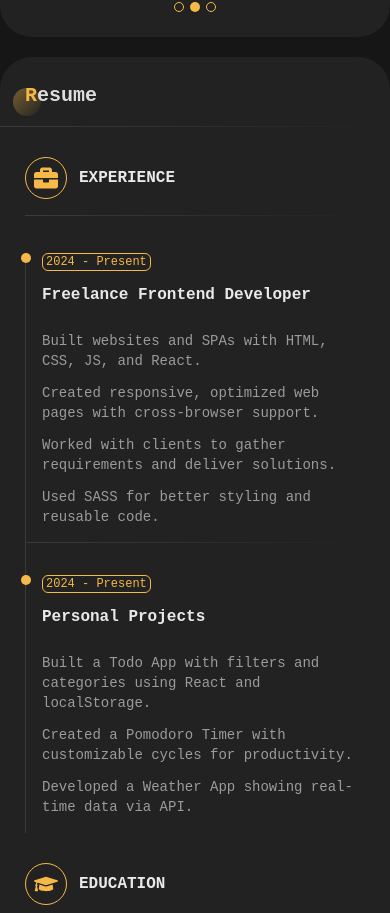
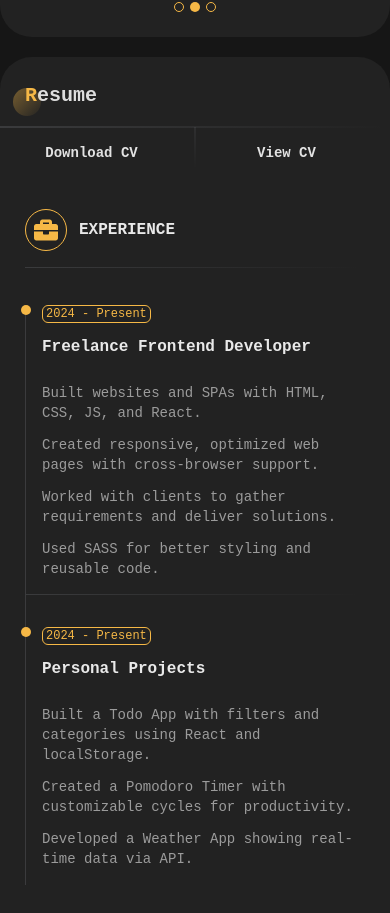
Before and after one commit to aehamdy/my-portfolio, a React (Vite) app: page / in a window 390 px wide. Shown: the part 3799-4712 px from the top of the page. Built offline with nearby package versions, Linux system fonts and the light colour scheme; a web font is replaced by a local one.

Commit message:
feat: Create CvButtons components and implement it in ResumeSection

```diff
--- a/index.html
+++ b/index.html
@@ -22,7 +22,7 @@
     <title></title>
   </head>
   <body class="dark">
-    <svg
+    <!-- <svg
       id="cyberlines"
       xmlns:xlink="http://www.w3.org/1999/xlink"
       version="1.1"
@@ -156,7 +156,8 @@
           transform="matrix(1,0,0,1,0,-438.3719999999996)"
         ></path>
       </g>
-    </svg>
+    </svg> -->
+
     <div id="root"></div>
     <script type="module" src="/src/main.jsx"></script>
   </body>
--- a/src/App.jsx
+++ b/src/App.jsx
@@ -109,7 +109,7 @@ function App() {
             <div className="gap-5 rounded-main-section overflow-hidden">
               <div className="all-sections-holder vertical-scrollbar grid grid-cols-1 gap-5 mb-2">
                 <AboutSection />
-                <ResumeSection />
+                <ResumeSection openCvModal={openCvModal} />
                 <ProjectsSection />
                 <ContactSection />
               </div>
@@ -134,7 +134,7 @@ function App() {
                 )}
                 {visibleSection.resume && (
                   <div className="lg:animate-fadeInUp">
-                    <ResumeSection />
+                    <ResumeSection openCvModal={openCvModal} />
                   </div>
                 )}
                 {/* {visibleSection.projects && (
--- /dev/null
+++ b/src/components/CvButtons.jsx
@@ -0,0 +1,24 @@
+/* eslint-disable react/prop-types */
+function CvButtons({ openCvModal }) {
+  return (
+    <div className="relative w-full">
+      <span className="absolute top-0 left-0 w-full h-[1px] bg-custom-gradient-to-r"></span>
+      <div className="relative flex w-full text-sm font-semibold">
+        <button className="group flex justify-center gap-3 w-1/2 py-4 hover:text-accent duration-short">
+          Download CV
+          <span className="group-hover:text-accent translate-y-1 group-hover:-translate-y-1 duration-short"></span>
+        </button>
+        <span className="absolute start-1/2 translate-x-[-50%] h-full w-[1px] bg-custom-gradient-to-b"></span>
+        <button
+          onClick={openCvModal}
+          className="group flex justify-center gap-3 w-1/2 py-4 hover:text-accent duration-short"
+        >
+          View CV
+          <span className="-rotate-45 group-hover:text-accent group-hover:-translate-y-1 duration-short"></span>
+        </button>
+      </div>
+    </div>
+  );
+}
+
+export default CvButtons;
--- a/src/components/CvModal.jsx
+++ b/src/components/CvModal.jsx
@@ -7,7 +7,7 @@ const CvModal = ({ isOpen, closeModal, cvData }) => {
       onClick={closeModal}
       className="fixed inset-0 flex items-center justify-center z-50 text-black bg-black bg-opacity-50"
     >
-      <div className="bg-white p-6 rounded-lg w-full max-w-4xl mx-auto overflow-auto max-h-[95vh]">
+      <div className="bg-white p-6 rounded-lg w-full max-w-4xl mx-1 sm:mx-auto overflow-auto max-h-[95vh]">
         {/* Close Button */}
         <button
           onClick={closeModal}
--- a/src/components/ResumeSection.jsx
+++ b/src/components/ResumeSection.jsx
@@ -1,9 +1,11 @@
+/* eslint-disable react/prop-types */
+import CvButtons from "./CvButtons";
 import History from "./History";
 import Quotes from "./Quotes";
 import SectionTitle from "./SectionTitle";
 import SeparatorToRight from "./SeparatorToRight";
 
-function ResumeSection() {
+function ResumeSection({ openCvModal }) {
   return (
     <section
       id="resume"
@@ -13,6 +15,7 @@ function ResumeSection() {
       <div className="mt-horizontal-separator-mt">
         <SeparatorToRight />
       </div>
+      <CvButtons openCvModal={openCvModal} />
       <History />
       <Quotes />
     </section>
```
